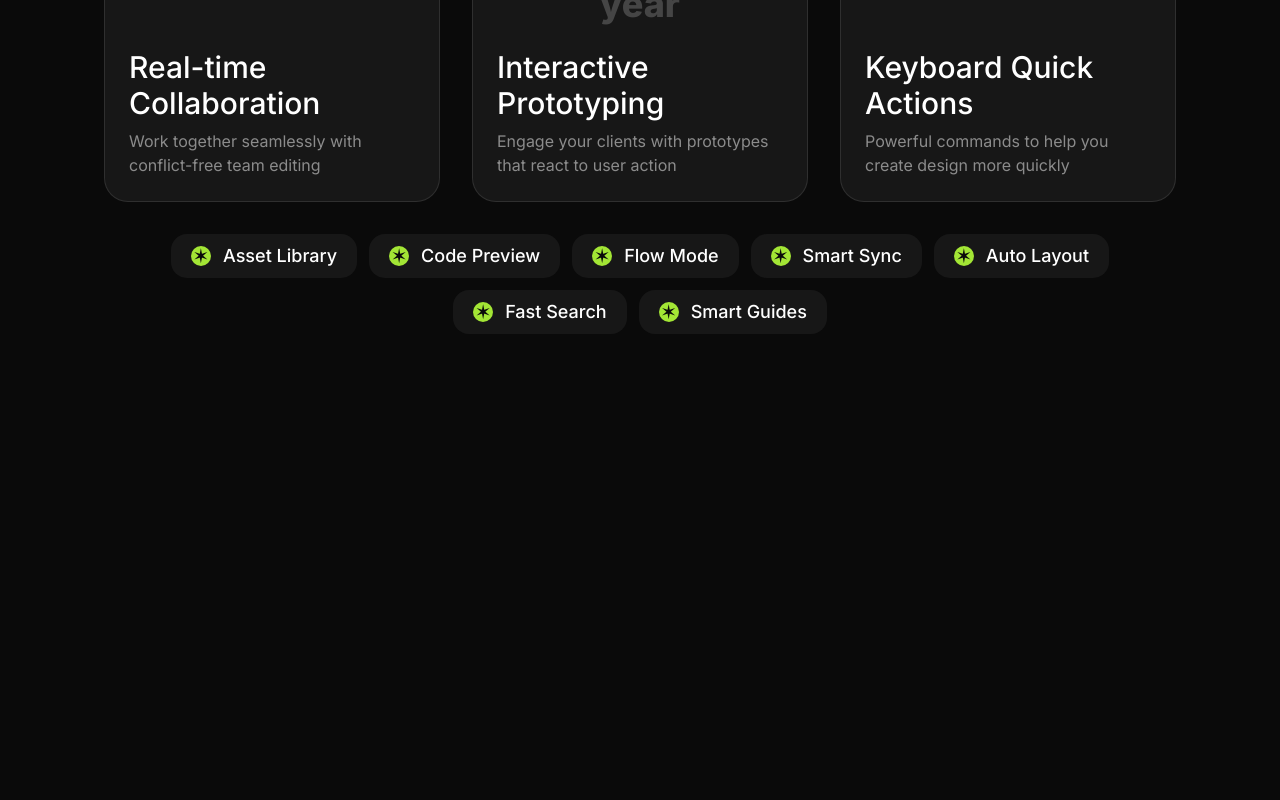
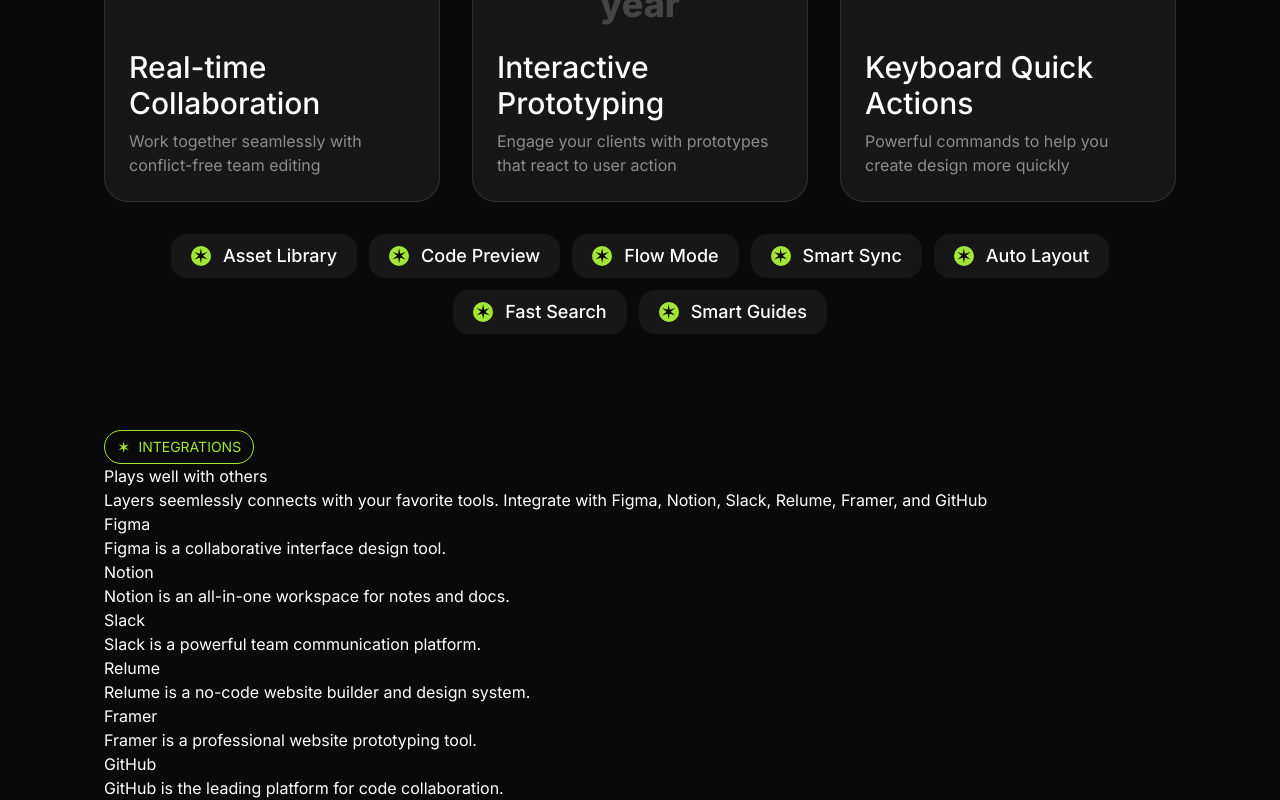
Before and after one commit to Dipin003/SasS-Landing, a Next.js app: page / in a window 1280 px wide. Shown: the part 2519-3319 px from the top of the page. Before the commit the page ends 2949 px from the top, so only its background shows below. Built offline with nearby package versions, Linux system fonts and the light colour scheme.

Commit message:
feat: add basic structure for Integrations section (WIP)

```diff
--- a/src/app/page.tsx
+++ b/src/app/page.tsx
@@ -1,5 +1,6 @@
 import Features from "@/sections/Features";
 import Hero from "@/sections/Hero";
+import Integrations from "@/sections/Integrations";
 import Introduction from "@/sections/Introduction";
 import LogoTicker from "@/sections/LogoTicker";
 import Navbar from "@/sections/Navbar";
@@ -12,5 +13,6 @@
         <LogoTicker />
         <Introduction />
         <Features />
+        <Integrations />
     </>;
 }
--- a/src/sections/Integrations.tsx
+++ b/src/sections/Integrations.tsx
@@ -1,12 +1,42 @@
+import Tag from "@/components/Tag";
+import figmaIcon from "@/assets/images/figma-logo.svg";
+import notionIcon from "@/assets/images/notion-logo.svg";
+import slackIcon from "@/assets/images/slack-logo.svg";
+import relumeIcon from "@/assets/images/relume-logo.svg";
+import framerIcon from "@/assets/images/framer-logo.svg";
+import githubIcon from "@/assets/images/github-logo.svg";
+
+
 const integrations = [
-    { name: "Figma", icon: "figma-logo.svg", description: "Figma is a collaborative interface design tool." },
-    { name: "Notion", icon: "notion-logo.svg", description: "Notion is an all-in-one workspace for notes and docs." },
-    { name: "Slack", icon: "slack-logo.svg", description: "Slack is a powerful team communication platform." },
-    { name: "Relume", icon: "relume-logo.svg", description: "Relume is a no-code website builder and design system." },
-    { name: "Framer", icon: "framer-logo.svg", description: "Framer is a professional website prototyping tool." },
-    { name: "GitHub", icon: "github-logo.svg", description: "GitHub is the leading platform for code collaboration." },
+    { name: "Figma", icon: figmaIcon , description: "Figma is a collaborative interface design tool." },
+    { name: "Notion", icon: notionIcon, description: "Notion is an all-in-one workspace for notes and docs." },
+    { name: "Slack", icon: slackIcon, description: "Slack is a powerful team communication platform." },
+    { name: "Relume", icon: relumeIcon, description: "Relume is a no-code website builder and design system." },
+    { name: "Framer", icon: framerIcon, description: "Framer is a professional website prototyping tool." },
+    { name: "GitHub", icon: githubIcon, description: "GitHub is the leading platform for code collaboration." },
 ];
 
 export default function Integrations() {
-    return <div>Integrations</div>;
+    return (
+        <section>
+            <div className="container">
+                <Tag>Integrations</Tag>
+                <h2>
+                    Plays well with <span>others</span>
+                </h2>
+                <p>Layers seemlessly connects with your favorite tools. Integrate with Figma, Notion, Slack, Relume, Framer, and GitHub</p>
+                <div>
+                    {
+                        integrations.map(integrations => (
+                            <div key={integrations.name}>
+                                <div></div>
+                                <h3>{integrations.name}</h3>
+                                <p>{integrations.description}</p>
+                            </div>
+                        ))
+                    }
+                </div>
+            </div>
+        </section>
+    )
 }
```
Also changed, not shown: src/components/FeatureCard.tsx (line endings or trailing spaces).
